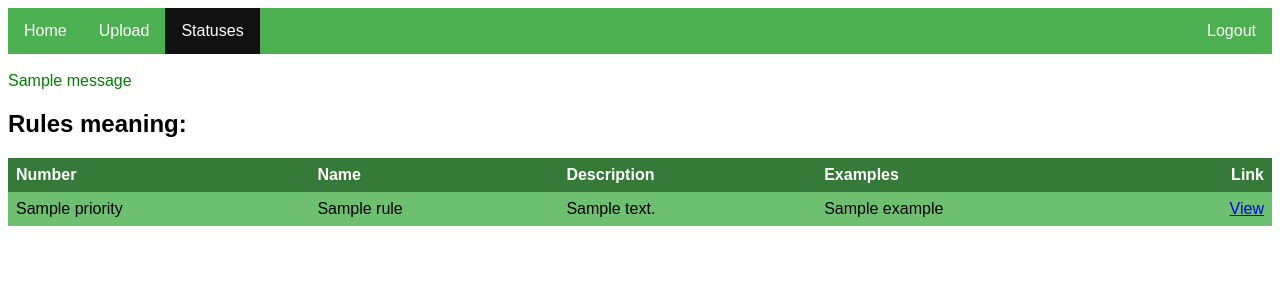
After one commit to RaduNico/psknow, a Flask app: page /statuses/ in a window 1280 px wide. The commit adds this page. Shown: the top 300 px of the page. Run offline with Flask 2, Linux system fonts and the light colour scheme; a user stored in the database is signed in; one stand-in notice (Sample message) is shown; a database or web service that is not in the repository returns one stand-in record (values such as "Sample title").

Commit message:
Add three new features
* Separation between cracked and uncracked handshakes
  * Removed unused fields from each category
  * Cracked handshakes will be sorted by cracked date
* Added a statuses page for normal users where rules meaning are updated
  by the cracker and displayed by the backend
* Instead of "Active: <last_rule>" the currently cracked handshake
  says "<last_rule> -> <next_rule>"

Signed-off-by: Radu Nicolau <radunicolau102@gmail.com>

fixup

```diff
--- a/backend/config.py
+++ b/backend/config.py
@@ -4,6 +4,7 @@ import logging
 from time import sleep
 from pymongo import MongoClient
 from copy import deepcopy
+
 
 class Configuration(object):
     # Database Variables
@@ -16,6 +17,7 @@ class Configuration(object):
     wifis = None
     users = None
     admin = None
+    rules = None
 
     admin_table_name = "MainControlTable"
     default_admin_table = {"id": "MainControlTable", "workload": 2, "force": False}
@@ -69,6 +71,10 @@ class Configuration(object):
 
     # Accepted uplaod extensions
     accepted_extensions = {"cap", "pcap", "16800", "pcapng"}
+
+    # Dictionaries allowed for download
+    dictionary_names = ["wordlist-top4800-probable.txt", "dic_lc_rom.txt", "dic_lc_eng.txt", "nume_bac2018.txt",
+                        "top_2500_engl.txt", "nume_comune_bac2018.txt"]
 
     # Logging variables
     logger = None
@@ -145,6 +151,14 @@ class Configuration(object):
         return True
 
     @staticmethod
+    def get_active_rules():
+        return Configuration.rules.find({}).sort([("priority", 1)])
+
+    @staticmethod
+    def get_next_rule(crt_rule):
+        return next(Configuration.rules.find({"priority": {"$gt": crt_rule}}).sort([("priority", 1)]))
+
+    @staticmethod
     def database_conection():
         try:
             Configuration.conn = MongoClient(Configuration.database_location,
@@ -154,6 +168,7 @@ class Configuration(object):
             Configuration.wifis = Configuration.db["wifis"]
             Configuration.users = Configuration.db["users"]
             Configuration.admin = Configuration.db["admin"]
+            Configuration.rules = Configuration.db["rules"]
             Configuration.check_db_conn()
         except Exception as e:
             Configuration.logger.critical("Could not establish initial connection with error %s" % e)
--- a/backend/templates/login.html
+++ b/backend/templates/login.html
@@ -14,12 +14,8 @@
 <ul class=navbar>
   <li><a href='/'>Home</a></li>
   <li><a href='/upload/'>Upload</a></li>
-  {% if logged_in %}
-  <li style="float:right"><a href='/logout/'>Logout</a></li>
-  {% else %}
   <li style="float:right"><a href='/register/'>Register</a></li>
   <li style="float:right"><a class="active" href='/login/'>Login</a></li>
-  {% endif %}
 </ul>
 
 <br>
@@ -47,7 +43,7 @@
   <div class="container">
 
     <label for="username"><b>Username</b></label>
-    <input type="text" placeholder="Enter Username" name="username" req>
+    <input type="text" placeholder="Enter Username" name="username" required="">
 
     <label for="password"><b>Password</b></label>
     <input type="password" name="password" placeholder="Enter Password" required="">
--- a/backend/templates/register.html
+++ b/backend/templates/register.html
@@ -15,6 +15,7 @@
   <li><a href='/'>Home</a></li>
   <li><a href='/upload/'>Upload</a></li>
   {% if logged_in %}
+  <li><a href='/statuses/'>Statuses</a></li>
   <li style="float:right"><a href='/logout/'>Logout</a></li>
   {% else %}
   <li style="float:right"><a class="active" href='/register/'>Register</a></li>
--- /dev/null
+++ b/backend/templates/statuses.html
@@ -0,0 +1,100 @@
+<!DOCTYPE html>
+<html>
+<head>
+        <style>
+
+    table {
+      border-collapse: collapse;
+      width: 100%;
+      overflow: hidden;
+    }
+
+    th, td {
+      text-align: left;
+      padding: 8px;
+    }
+
+    td:last-child, th:last-child {
+     text-align: right;
+    }
+
+    tr:nth-child(even){background-color: #6ec071}
+    tr:nth-child(odd){background-color: #93cf95}
+
+    th {
+      background-color: #357a38;
+      color: white;
+    }
+
+    tr:hover td {
+      background-color: #459c48;
+    }
+
+    </style>
+  <style>
+    body {font-family: Arial, Helvetica, sans-serif;}
+    form {border: 3px solid #f1f1f1;}
+  </style>
+  <meta name="viewport" content="width=device-width, initial-scale=1">
+  <link rel="stylesheet" type="text/css" href="/css/log_reg.css">
+  <link rel="stylesheet" type="text/css" href="/css/navbar.css">
+</head>
+<body>
+
+<ul class=navbar>
+  <li><a href='/'>Home</a></li>
+  <li><a href='/upload/'>Upload</a></li>
+  <li><a class="active" href='/statuses/'>Statuses</a></li>
+  <li style="float:right"><a href='/logout/'>Logout</a></li>
+</ul>
+
+<br>
+{% with messages = get_flashed_messages(with_categories=true) %}
+  {% if messages %}
+    {% for type,message in messages %}
+      {% if type == 'success' %}
+        <div style='color:green'>
+          {{ message }}
+        </div>
+      {% else%}
+        <div style='color:red'>
+          {{ message }}
+        </div>
+      {% endif %}
+    {% endfor %}
+  {% else %}
+    <br>
+  {% endif %}
+{% endwith %}
+
+<h2>Rules meaning:</h2>
+{% if statuses|length > 0 %}
+    <table>
+        <tr>
+            <th>Number</th>
+            <th>Name</th>
+            <th>Description</th>
+            <th>Examples</th>
+            <th>Link</th>
+        </tr>
+        {% for status in statuses %}
+        <tr>
+            <td>{{ status[0] }}</td>
+            <td>{{ status[1] }}</td>
+            <td>{{ status[2] }}</td>
+            <td>{{ status[3] }}</td>
+            {% if status[4]|length > 0 %}
+            <td><a href="{{ status[4] }}">View</a></td>
+            {% else %}
+            <td></td>
+            {% endif %}
+        </tr>
+        {% endfor %}
+    </table>
+{% else %}
+    <h2>No rules loaded at the moment</h2>
+{% endif %}
+
+
+</body>
+</html>
--- a/backend/templates/upload.html
+++ b/backend/templates/upload.html
@@ -6,12 +6,8 @@
 		<ul class=navbar>
 			<li><a href='/'>Home</a></li>
 			<li><a class="active" href='/upload/'>Upload</a></li>
-			{% if logged_in %}
+			<li><a href='/statuses/'>Statuses</a></li>
 			<li style="float:right"><a href='/logout/'>Logout</a></li>
-			{% else %}
-			<li style="float:right"><a href='/register/'>Register</a></li>
-			<li style="float:right"><a href='/login/'>Login</a></li>
-			{% endif %}
 		</ul>
 
 		<br>
--- a/cracker/cracker.py
+++ b/cracker/cracker.py
@@ -389,6 +389,9 @@ class Cracker:
 
         # Nothing is running now....let's fix that!
         # TODO make a Scheduler class and move this code in a schedule function
+        # TODO There is a bug that only happens when multiple handshakes are present in a file:
+        # TODO The first element returned by the capture cursor will be the one with the lowest crack_level
+        # TODO but it can be one with an already cracked password
         capture_cursor = Configuration.wifis.find(
             {"handshakes": {"$elemMatch": {"$and": [{"crack_level": {"$lt": Configuration.max_rules, "$gt": -1}},
                                                     {"open": False}, {"password": ""}]}}}).\
```
Also changed, not shown: backend/backend.py (+90 -22 lines), backend/templates/admin_home.html (+26 -5 lines), backend/templates/home.html (+29 -6 lines), cracker/config.py (+20 -3 lines), 1 other file.
